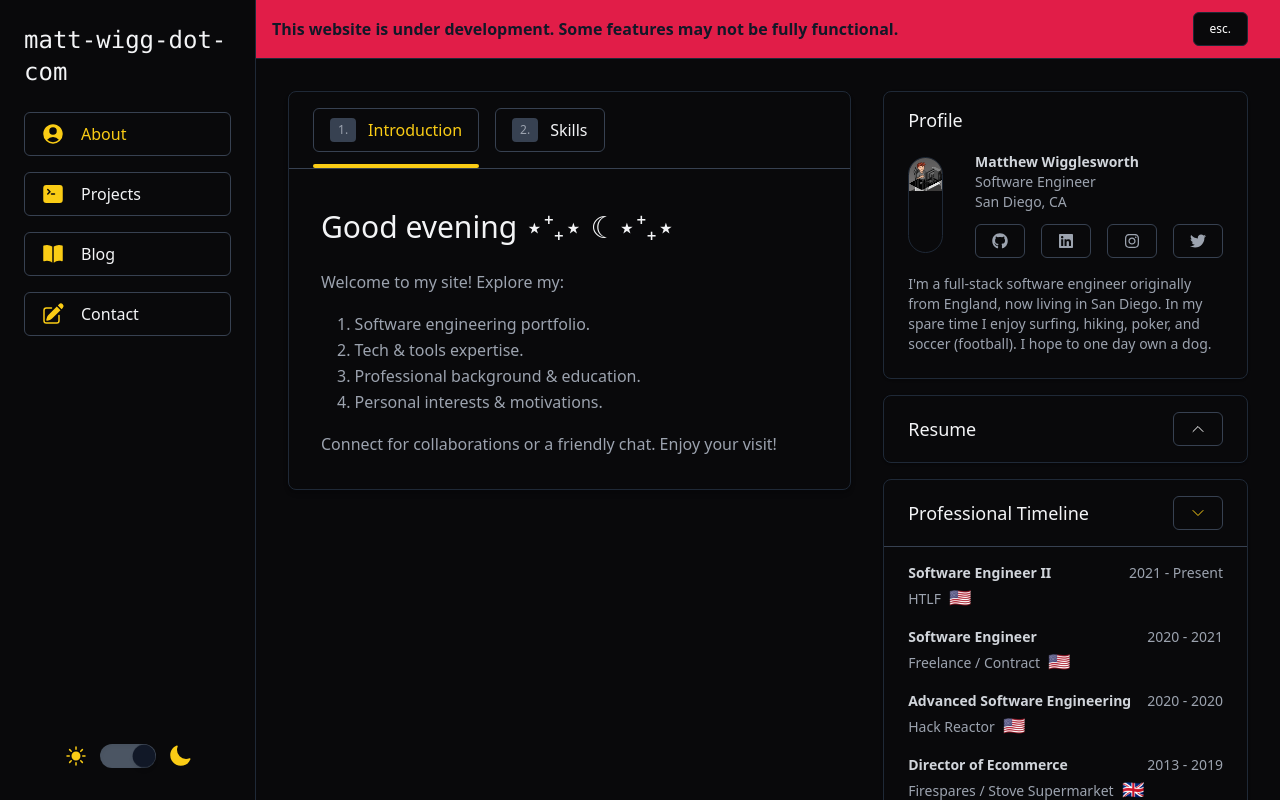
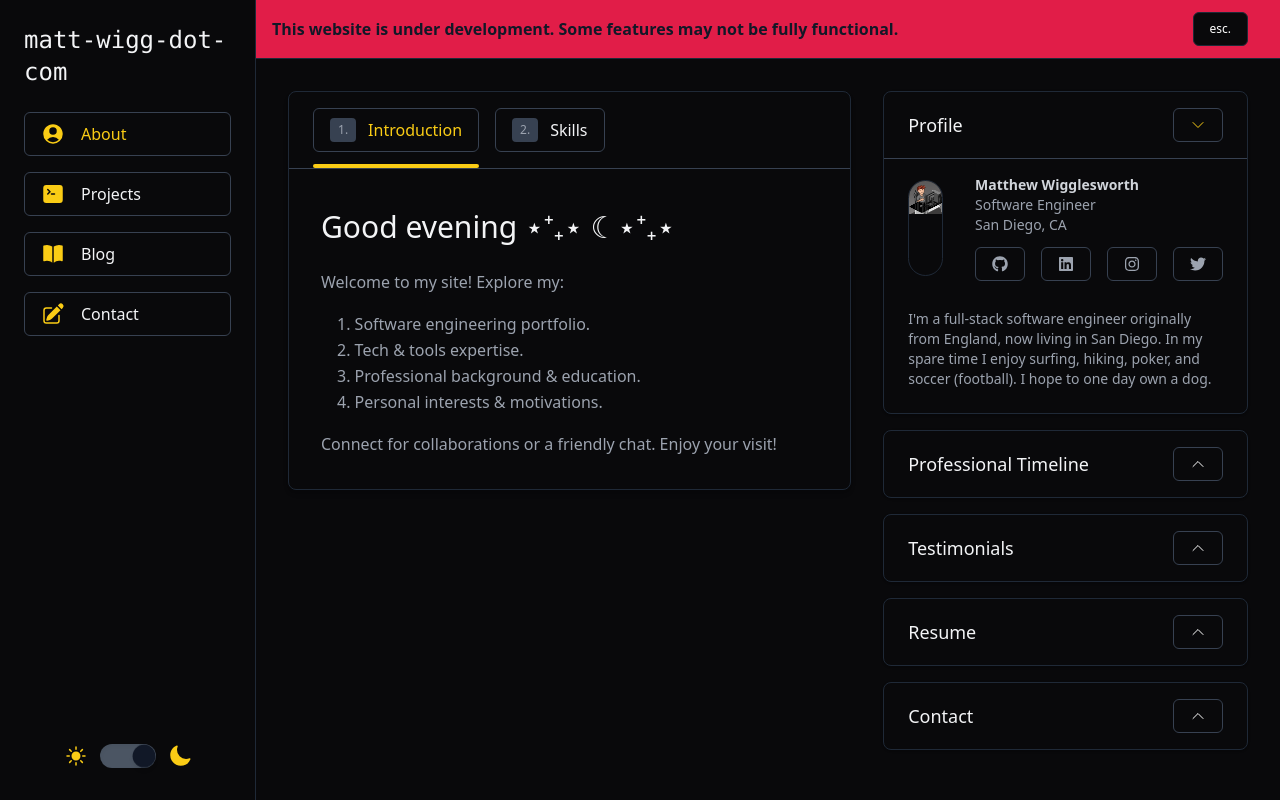
Before and after one commit to matt-wigg/matt-wigg-dot-com, a Next.js app: page / in a window 1280 px wide. Shown: the top 800 px of the page. Built offline with nearby package versions, Linux system fonts and the light colour scheme.

Commit message:
profile client

```diff
--- a/src/app/page.tsx
+++ b/src/app/page.tsx
@@ -23,14 +23,13 @@ export default function Home() {
             <Profile />
           </div>
           <div className='pb-4'>
-            <ResumeDownload />
+            <InteractiveTimelineCard />
           </div>
           <div className='pb-4'>
-            <InteractiveTimelineCard />
+            <Testimonials />
           </div>
-
           <div className='pb-4'>
-            <Testimonials />
+            <ResumeDownload />
           </div>
           <div className='pb-4'>
             <HomeContactForm show={false} />
--- a/src/components/InteractiveTimelineCard.tsx
+++ b/src/components/InteractiveTimelineCard.tsx
@@ -5,7 +5,7 @@ import { ChevronDownIcon } from '@heroicons/react/24/outline';
 import Button from './Button';
 
 const InteractiveTimelineCard = () => {
-  const [contentVisible, setContentVisible] = useState(true);
+  const [contentVisible, setContentVisible] = useState(false);
 
   const toggleContentVisibility = () => {
     setContentVisible(!contentVisible);
--- a/src/components/Profile.tsx
+++ b/src/components/Profile.tsx
@@ -1,18 +1,40 @@
+'use client';
 import Image from 'next/image';
 import SocialLinks from './SocialLinks';
+import { useState } from 'react';
+import { ChevronDownIcon } from '@heroicons/react/24/outline';
+import Button from './Button';
 
 const Profile = () => {
+  const [contentVisible, setContentVisible] = useState(true);
+
+  const toggleContentVisibility = () => {
+    setContentVisible(!contentVisible);
+  };
+
   return (
     <section className='container px-4 flex flex-col max-w-3xl text-sm'>
       <article className='bg-white dark:bg-zinc-950 shadow rounded-lg overflow-hidden border border-gray-800'>
-        <header className='p-4 sm:px-6'>
+        <header
+          onClick={toggleContentVisibility}
+          className='group p-4 sm:px-6 flex justify-between items-center cursor-pointer hover:bg-gray-100 dark:hover:bg-zinc-900'
+        >
           <div>
-            <h3 className='text-lg font-medium leading-6 text-gray-900 dark:text-gray-100'>
+            <h3 className='text-lg font-medium leading-6 text-gray-900 dark:text-gray-100 group-hover:text-yellow-400 dark:group-hover:text-yellow-400'>
               Profile
             </h3>
           </div>
+          <Button onClick={toggleContentVisibility}>
+            <ChevronDownIcon
+              className={`h-4 w-4 transform transition duration-300 ${
+                contentVisible ? ' text-yellow-400' : 'rotate-180'
+              }`}
+            />
+          </Button>
         </header>
-        <div className='py-1 sm:px-6'>
+        {contentVisible && (
+          <div>
+            <div className='border-t border-gray-700 dark:border-gray-700 py-4 sm:px-6'>
               <div className='flex flex-col sm:flex-row items-center'>
                 <div className='relative h-24 w-24 border dark:border-gray-800 sm:mr-8 mb-4 sm:mb-0 rounded-full overflow-hidden'>
                   <Image
@@ -43,11 +65,14 @@ const Profile = () => {
             </div>
             <div className='px-4 py-3 sm:px-6'>
               <p className='font-light text-gray-500 dark:text-gray-400 pb-3'>
-            I&apos;m a full-stack software engineer originally from England, now
-            living in San Diego. In my spare time I enjoy surfing, hiking,
-            poker, and soccer (football). I hope to one day own a dog.
+                I&apos;m a full-stack software engineer originally from England,
+                now living in San Diego. In my spare time I enjoy surfing,
+                hiking, poker, and soccer (football). I hope to one day own a
+                dog.
               </p>
             </div>
+          </div>
+        )}
       </article>
     </section>
   );
```
Lines whose indentation alone changed are shown as unchanged.
